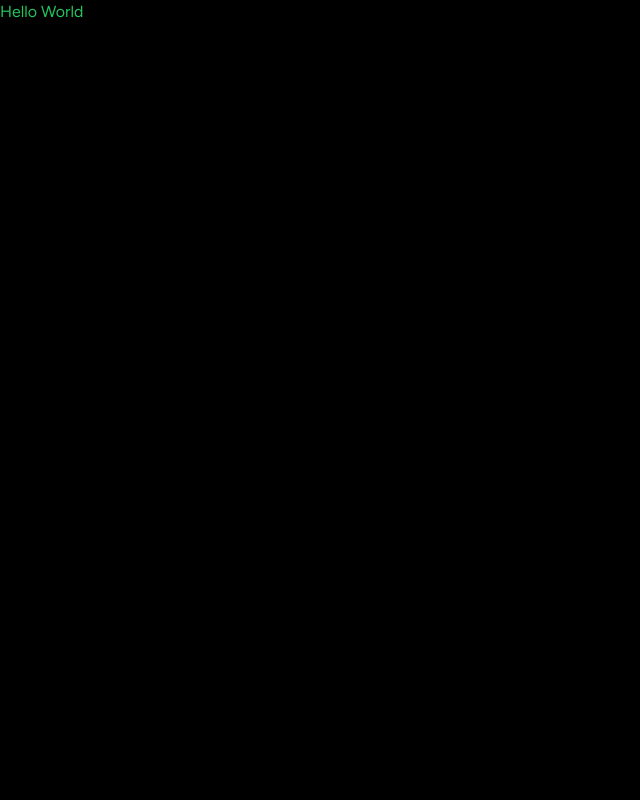
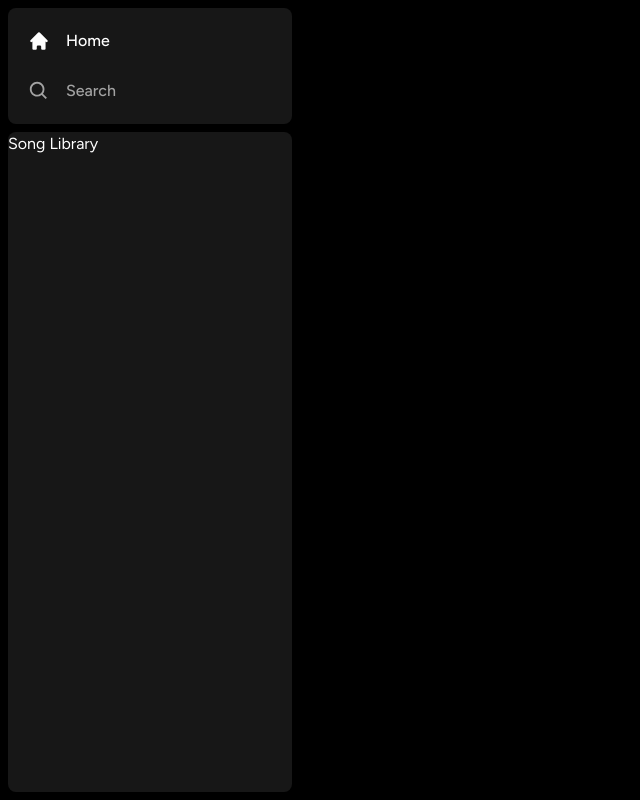
Before and after one commit to deveshaha/spotify-clone, a Next.js app: page / in a window 1280 px wide. Shown: the whole page, without its empty margins (0-640 px from the left). Built offline with nearby package versions, Linux system fonts and the light colour scheme.

Commit message:
sidebar & items added

```diff
--- a/app/(site)/page.tsx
+++ b/app/(site)/page.tsx
@@ -1,5 +1,5 @@
 export default function Home() {
   return (
-    <div className="text-green-500">Hello World</div>
+    <div className="text-green-500">Main Content</div>
   )
 }
--- a/app/layout.tsx
+++ b/app/layout.tsx
@@ -1,3 +1,4 @@
+import Sidebar from '@/components/Sidebar'
 import './globals.css'
 import { Figtree } from 'next/font/google'
 
@@ -15,7 +16,11 @@
 }) {
   return (
     <html lang="en">
-      <body className={font.className}>{children}</body>
+      <body className={font.className}>
+        <Sidebar>
+        {children}
+        </Sidebar>
+        </body>
     </html>
   )
 }
--- /dev/null
+++ b/components/Box.tsx
@@ -0,0 +1,25 @@
+import React from "react";
+import { twMerge } from "tailwind-merge";
+
+interface BoxProps {
+    children: React.ReactNode;
+    className?: string;
+}
+
+const Box: React.FC<BoxProps> = ({
+    children,
+    className
+}) => {
+    return (
+        <div
+        className={twMerge("bg-neutral-900",
+        "rounded-lg",
+        "h-fit",
+        "w-full",
+        className)}>
+            {children}
+        </div>
+    );
+}
+
+export default Box;
--- /dev/null
+++ b/components/Sidebar.tsx
@@ -0,0 +1,65 @@
+"use client";
+import { usePathname } from "next/navigation";
+import { useMemo } from "react";
+import { HiHome } from "react-icons/hi";
+import { BiSearch } from "react-icons/bi";
+import Box from "./Box";
+import SidebarItem from "./SidebarItem";
+
+
+interface SidebarProps {
+    children: React.ReactNode;
+}
+
+const Sidebar: React.FC<SidebarProps> = ({
+    children
+}) => {
+    const pathname = usePathname();
+
+    const routes = useMemo(() => [
+        {
+            icon: HiHome,
+            label: 'Home',
+            active: pathname !== '/search',
+            href: '/',
+        },
+        {
+            icon: BiSearch,
+            label: 'Search',
+            active: pathname === '/search',
+            href: '/',
+        }
+    ], []);
+
+    return (
+        <div className="flex h-full">
+            <div
+            className="hidden
+            md:flex
+            flex-col
+            gap-y-2
+            bg-black
+            h-full
+            w-[300px]
+            p-2">
+                <Box>
+                    <div
+                    className="flex flex-col gap-y-4 px-5 py-4"
+                    >
+                        {routes.map((item) => (
+                            <SidebarItem
+                            key = {item.label}
+                            {...item}
+                            />
+                        ))}
+                    </div>
+                </Box>
+                <Box className="overflow-y-auto h-full">
+                    Song Library
+                </Box>
+            </div>
+        </div>
+    );
+}
+
+export default Sidebar;
--- /dev/null
+++ b/components/SidebarItem.tsx
@@ -0,0 +1,44 @@
+import Link from "next/link";
+import { IconType } from "react-icons";
+import { twMerge } from "tailwind-merge";
+
+interface SidebarItemProps {
+    icon: IconType;
+    label: string;
+    active?: boolean;
+    href: string;
+}
+
+const SidebarItem: React.FC<SidebarItemProps> = ({
+    icon: Icon,
+    label,
+    active,
+    href
+}) => {
+    return (
+        <Link
+        href={href}
+        className={twMerge(
+            "flex",
+            "flex-row",
+            "h-auto",
+            "items-center",
+            "w-full",
+            "gap-x-4",
+            "text-md",
+            "font-medium",
+            "cursor-pointer",
+            "hover:text-white",
+            "transition",
+            "text-neutral-400",
+            "py-1",
+            active && "text-white"
+        )}>
+            <Icon size={26}>
+            </Icon>
+            <p className="truncate w-full">{label}</p>
+        </Link>
+     );
+}
+
+export default SidebarItem;
--- a/package.json
+++ b/package.json
@@ -19,6 +19,8 @@
     "postcss": "8.4.24",
     "react": "18.2.0",
     "react-dom": "18.2.0",
+    "react-icons": "^4.10.1",
+    "tailwind-merge": "^1.13.2",
     "tailwindcss": "3.3.2",
     "typescript": "5.1.6"
   }
```
Also changed, not shown: 1 other file (tests, documents, lock files or other folders).
